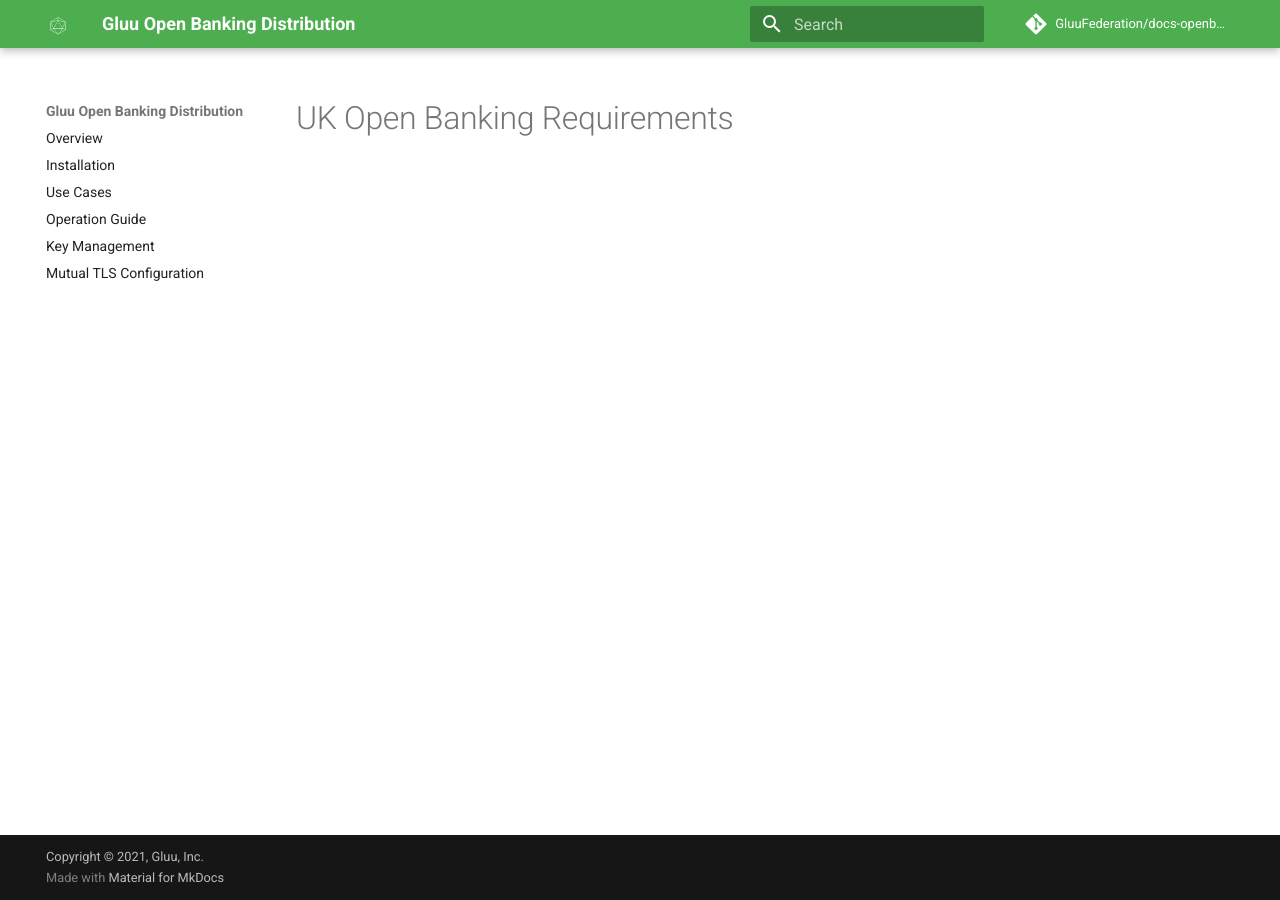
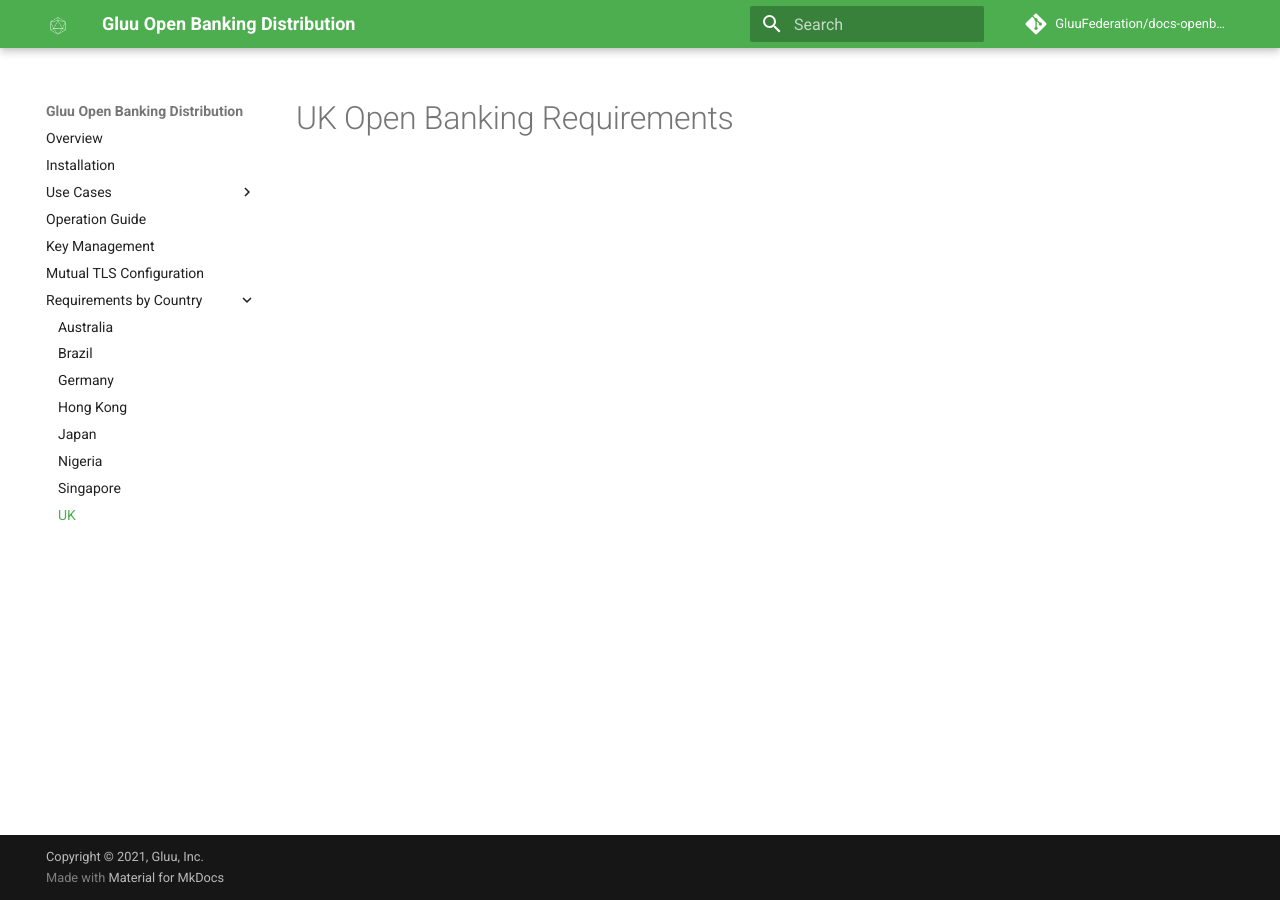
Before and after one commit to GluuFederation/docs-openbanking-prod, an MkDocs documentation site: the page built from docs/source/country/uk-reqs.md, in a window 1280 px wide. Built offline with MkDocs 1.6.1 and Material for MkDocs 9.7.7, drawn with Linux system fonts in a browser that asks for light colours; comment, search, counter and statistics services are not loaded.

Commit message:
Added new pages

```diff
--- a/docs/mkdocs.yml
+++ b/docs/mkdocs.yml
@@ -43,7 +43,21 @@ markdown_extensions:
 nav:
 - Overview: index.md
 - Installation: install.md
-- Use Cases: use-cases.md
+- Use Cases:
+    - Authorization: use-cases/authz.md
+    - CIBA: use-cases/ciba.md
+    - Consent Management: use-cases/consent.md
+    - Dynamic Client Registration: use-cases/dynamic-registration.md
+    - Identity: use-cases/identity.md
 - Operation Guide: operation.md
 - Key Management: key-management.md
 - Mutual TLS Configuration: mtls.md
+- Requirements by Country:
+    - Australia: country/australia-reqs.md
+    - Brazil: country/brazil-reqs.md
+    - Germany: country/germany-reqs.md
+    - Hong Kong: country/hk-reqs.md
+    - Japan: country/japan-reqs.md
+    - Nigeria: country/nigeria-reqs.md
+    - Singapore: country/singapore-reqs.md
+    - UK: country/uk-reqs.md
```
